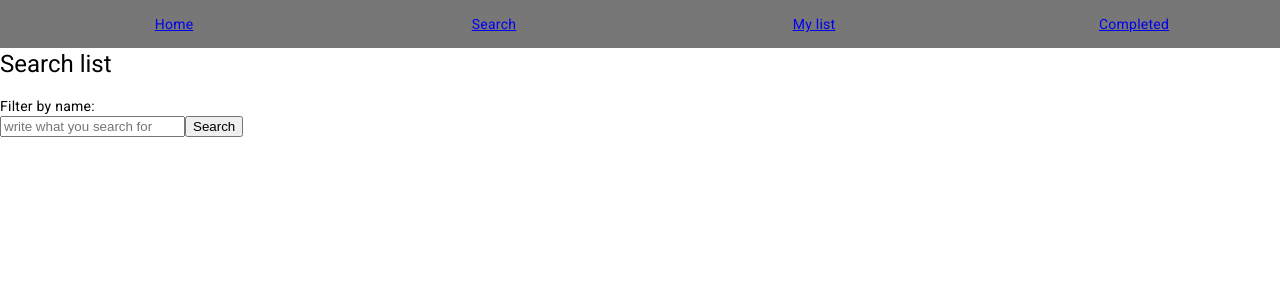
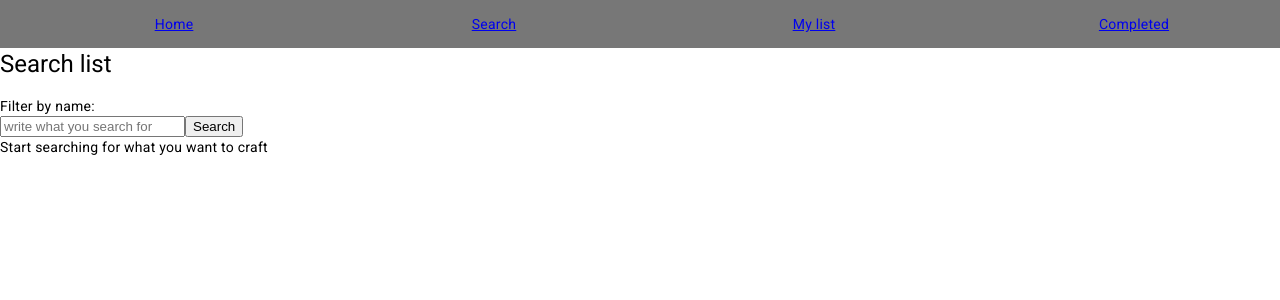
Before and after one commit to YerayMG93/testidxforwarframe, an Angular app: page /list in a window 1280 px wide. Shown: the top 300 px of the page. Built offline with nearby package versions, Linux system fonts and the light colour scheme.

Commit message:
route changes

```diff
--- a/src/app/app.component.ts
+++ b/src/app/app.component.ts
@@ -1,12 +1,12 @@
 import { Component } from '@angular/core';
-import { RouterOutlet } from '@angular/router';
+import { RouterModule } from '@angular/router';
 import { HomeComponent } from './pages/home/home.component';
 import { HeaderComponent } from './pages/header/header.component';
 
 @Component({
   selector: 'app-root',
   standalone: true,
-  imports: [RouterOutlet, HomeComponent, HeaderComponent],
+  imports: [HomeComponent, HeaderComponent, RouterModule],
   template: `
 	<main>
 		<app-header id=header></app-header>
@@ -21,6 +21,7 @@ export class AppComponent {
   constructor() {
 
 	}
+
 }
 /*
 TODO:
--- a/src/app/pages/header/header.component.ts
+++ b/src/app/pages/header/header.component.ts
@@ -1,5 +1,5 @@
 import { Component } from '@angular/core';
-import { RouterModule, Routes } from '@angular/router';
+import { RouterModule } from '@angular/router';
 
 @Component({
   selector: 'app-header',
--- a/src/app/pages/list/list.component.ts
+++ b/src/app/pages/list/list.component.ts
@@ -14,7 +14,7 @@ import { ApiServiceService } from '../../Services/api/api-service.service';
 export class ListComponent {
   title = 'Search list';
   list:any[] = [];
-  error = "";
+  error = "Start searching for what you want to craft";
   myList:any[] = [];
   fname = "";
   constructor(private localService: LocalService) {
```
